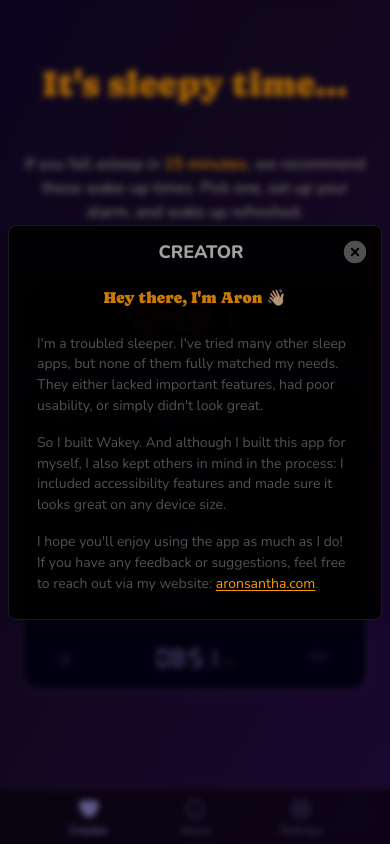
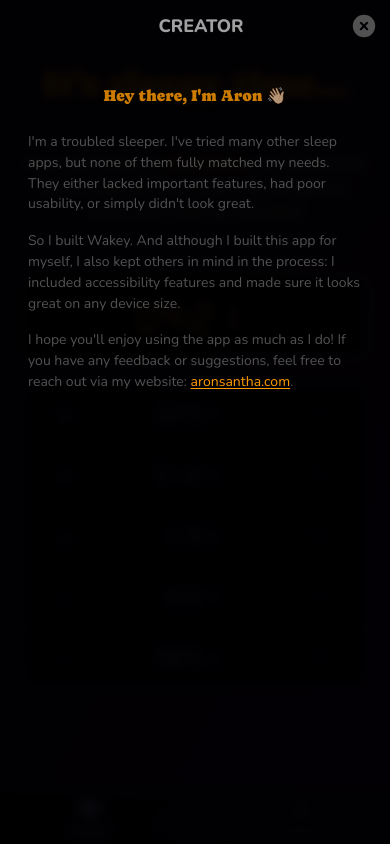
Before and after one commit to aronsantha/wakey, a React (Vite) app: page / in a window 390 px wide. Both pictures are taken after a click on the button "Creator". Built offline with nearby package versions, Linux system fonts and the light colour scheme.

Commit message:
make modals full-screen on phone

```diff
--- a/src/components/App.jsx
+++ b/src/components/App.jsx
@@ -153,7 +153,7 @@
   );
 
   const creatorModalContent = (
-    <div className="mx-auto flex flex-col justify-center px-7 pt-2 pb-6 text-left">
+    <div className="mx-auto flex flex-col justify-center px-7 pt-8 pb-6 text-left">
       <div className="flex items-center justify-center text-amber-500/80">
         <p className="font-caprasimo">Hey there, I'm Aron</p>
         <span className="ml-1" aria-hidden="true">
@@ -211,7 +211,6 @@
   return (
     <>
       <div className="stars -z-10 hidden md:block"></div>
-      <div className="absolute z-50 flex flex-col gap-4">
       <BaseModal
         modalTitle={shownModal}
         isOpen={Boolean(shownModal)}
@@ -219,7 +218,6 @@
         handleClose={() => setShownModal("")}
         children={shownModal && modalMap[shownModal].content}
       />
-      </div>
       <div className="flex h-screen flex-col items-center overflow-y-auto scroll-smooth pb-40 md:justify-center">
         <footer className="fixed right-0 bottom-0 z-50 h-14 w-full border-t-[1px] border-neutral-100/10 bg-black/50 px-3 backdrop-blur">
           <div className="mx-auto flex h-full w-full max-w-[800px] items-center justify-around px-6 pt-px">
--- a/src/components/BaseModal.jsx
+++ b/src/components/BaseModal.jsx
@@ -9,19 +9,18 @@
 
 function BaseModal({ isOpen, handleClose, modalTitle, children }) {
   return (
-    <>
     <Dialog
       open={isOpen}
       as="div"
       className="relative z-50 text-neutral-400 focus:outline-none"
       onClose={handleClose}
     >
-        <DialogBackdrop className="fixed inset-0 cursor-pointer overflow-y-auto bg-black/20 backdrop-blur-[3px] duration-1000" />
-        <div className="fixed inset-0 w-screen overflow-y-auto p-2 sm:p-6">
-          <div className="flex min-h-full items-center justify-center">
+      <DialogBackdrop className="fixed inset-0 cursor-pointer overflow-y-auto bg-black/20 backdrop-blur-[3px] duration-1000 min-[400px]:bottom-0" />
+      <div className="fixed inset-0 w-screen overflow-y-auto p-2 max-[401px]:p-0 min-[400px]:bottom-0">
+        <div className="flex h-full items-center justify-center">
           <DialogPanel
             transition
-              className="w-full max-w-[400px] overflow-clip rounded-lg border-[1px] border-neutral-100/10 bg-black/90 shadow-lg backdrop-blur-xs duration-100 data-[closed]:transform-[scale(98%)] data-[closed]:opacity-0"
+            className="w-full max-w-[400px] overflow-clip border-neutral-100/10 bg-black/90 shadow-lg backdrop-blur-xs duration-100 data-[closed]:transform-[scale(98%)] data-[closed]:opacity-0 max-[401px]:h-full min-[400px]:rounded-lg min-[400px]:border-[1px]"
           >
             <div className="flex items-center px-3 py-3">
               <DialogTitle className="text-md grow px-1 text-center text-lg font-extrabold capitalize">
@@ -40,7 +39,6 @@
         </div>
       </div>
     </Dialog>
-    </>
   );
 }
 
```
Lines whose indentation alone changed are shown as unchanged.
